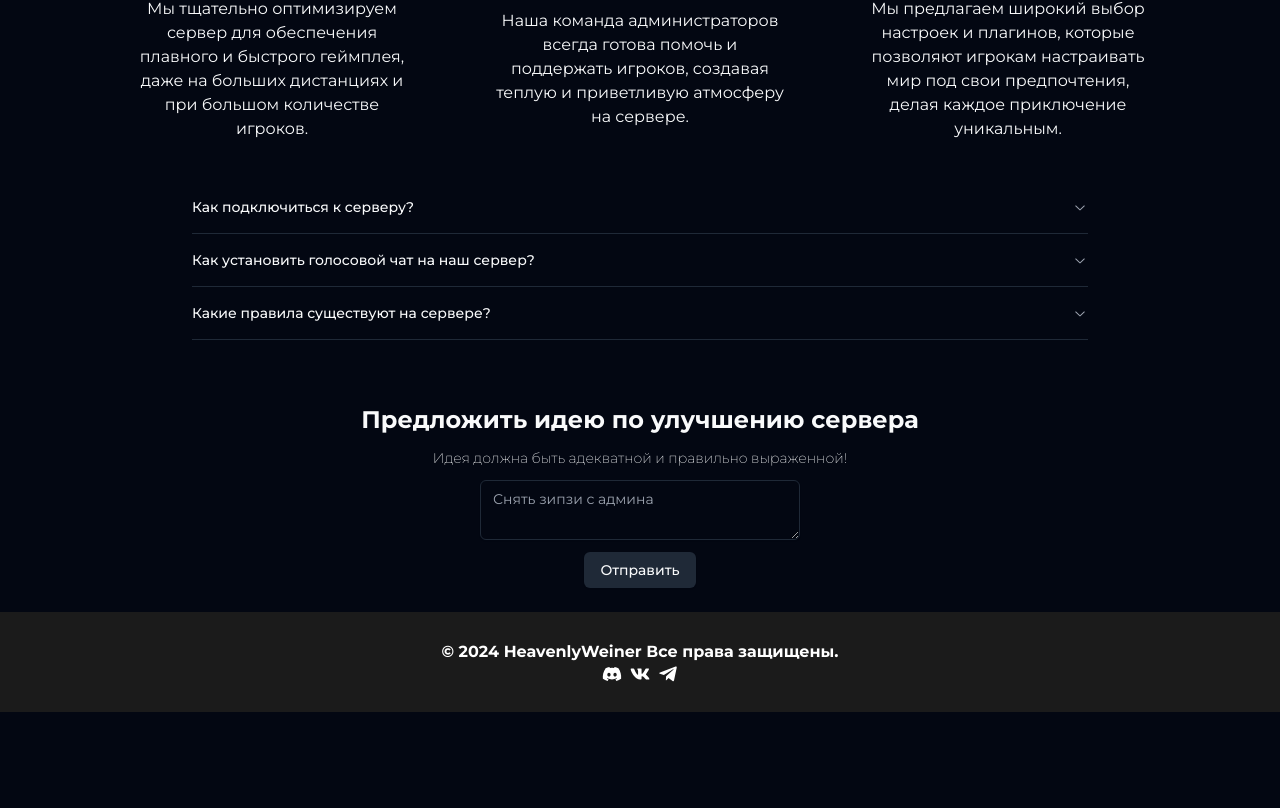
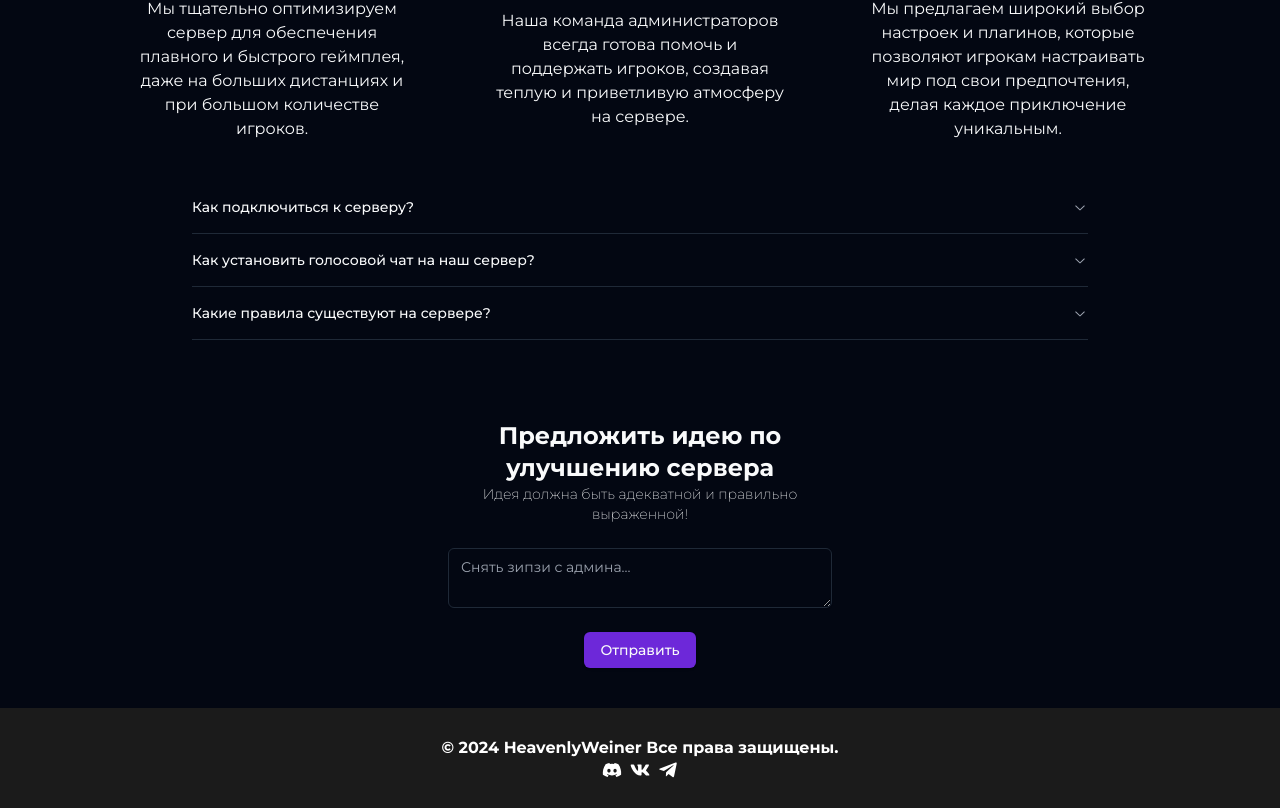
Before and after one commit to Z1ppzy/bigweb, a React (Vite) app: page / in a window 1280 px wide. Shown: the part 1069-1877 px from the top of the page. Before the commit the page ends 1781 px from the top, so only its background shows below. Built offline with nearby package versions, Linux system fonts and the light colour scheme.

Commit message:
Changed style fot SuggestionBox

```diff
--- a/src/Pages/Profile.tsx
+++ b/src/Pages/Profile.tsx
@@ -10,7 +10,6 @@ import { Input } from '@/components/ui/input';
 import Greeting from '@/components/Greeting';
 import { ToastContainer, toast } from 'react-toastify';
 import 'react-toastify/dist/ReactToastify.css';
-
 
 axios.defaults.withCredentials = true;
 axios.defaults.withXSRFToken = true;
@@ -38,15 +37,18 @@ export default function Profile() {
       formData.append('avatar', selectedFile);
 
       try {
-        const response = await axios.post('http://localhost:8000/api/avatar/upload', formData);
+        const response = await axios.post(
+          'http://localhost:8000/api/avatar/upload',
+          formData
+        );
         console.log(response.data);
-        toast.success("Аватар успешно обновлен!");
+        toast.success('Аватар успешно обновлен!');
       } catch (error) {
         console.error(error);
-        toast.error("Ошибка при обновлении аватара.");
+        toast.error('Ошибка при обновлении аватара.');
       }
     } else {
-      toast.warn("Вы не выбрали файл!");
+      toast.warn('Вы не выбрали файл!');
     }
   };
 
@@ -56,7 +58,7 @@ export default function Profile() {
         'http://localhost:8000/api/avatar/delete'
       );
       console.log(response.data);
-      toast.success("Аватар успешно удален!");
+      toast.success('Аватар успешно удален!');
     } catch (error) {
       console.error(error);
     }
@@ -120,7 +122,11 @@ export default function Profile() {
                         onChange={handleFileChange}
                       ></Input>
                       <div className='flex flex-row justify-between mt-6'>
-                        <Button onClick={handleDelete} className='w-32 flex' variant={'destructive'}>
+                        <Button
+                          onClick={handleDelete}
+                          className='w-32 flex'
+                          variant={'destructive'}
+                        >
                           Удалить
                         </Button>
                         <Button onClick={handleUpload} className='w-32 flex '>
@@ -143,13 +149,11 @@ export default function Profile() {
               <Button className='w-full md:w-fit'>Персонализация</Button>
             </div>
           </div>
-          <div className='p-10 md:mx-16 text-iney'>
+          <div className='p-10 md:mx-16'>
             <div className='text-center w-full bg-slate-500 mb-2 p-10 rounded-lg duration-500 hover:scale-110'>
-              <p>Lorem, ipsum dolor.</p>
-              <p>
-                Lorem ipsum dolor sit amet consectetur adipisicing elit.
-                Voluptatem, alias!
-              </p>
+              <h1 className='text-2xl font-bold'>
+                Перейдите по баннеру для покупки донатика :)
+              </h1>
             </div>
             <div className='text-center w-full bg-slate-900 p-10 rounded-lg duration-500 hover:scale-110'>
               <p>Lorem, ipsum dolor.</p>
--- a/src/components/SuggestionBox.tsx
+++ b/src/components/SuggestionBox.tsx
@@ -3,12 +3,20 @@ import { Textarea } from './ui/textarea';
 
 export default function SuggestionBox() {
   return (
-    <div className='w-full h-fit text-center p-6'>
-      <div className='gap-3 flex flex-col items-center '>
-        <h1 className='font-bold text-2xl'>Предложить идею по улучшению сервера</h1>
-        <p className='font-light md:dark:font-extralight text-sm mt-0'>Идея должна быть адекватной и правильно выраженной!</p>
-        <Textarea className='w-80' placeholder='Снять зипзи с админа' />
-        <Button variant={'secondary'}>Отправить</Button>
+    <div className='px-10 py-10 md:px-32'>
+      <div className='md:px-80'>
+        <form className='flex flex-col items-center gap-6'>
+          <div className='text-center'>
+            <h1 className='text-center font-bold text-2xl'>
+              Предложить идею по улучшению сервера
+            </h1>
+            <p className='font-light md:dark:font-extralight text-sm mt-0'>
+              Идея должна быть адекватной и правильно выраженной!
+            </p>
+          </div>
+          <Textarea placeholder='Снять зипзи с админа...' />
+          <Button className='w-fit'>Отправить</Button>
+        </form>
       </div>
     </div>
   );
```
